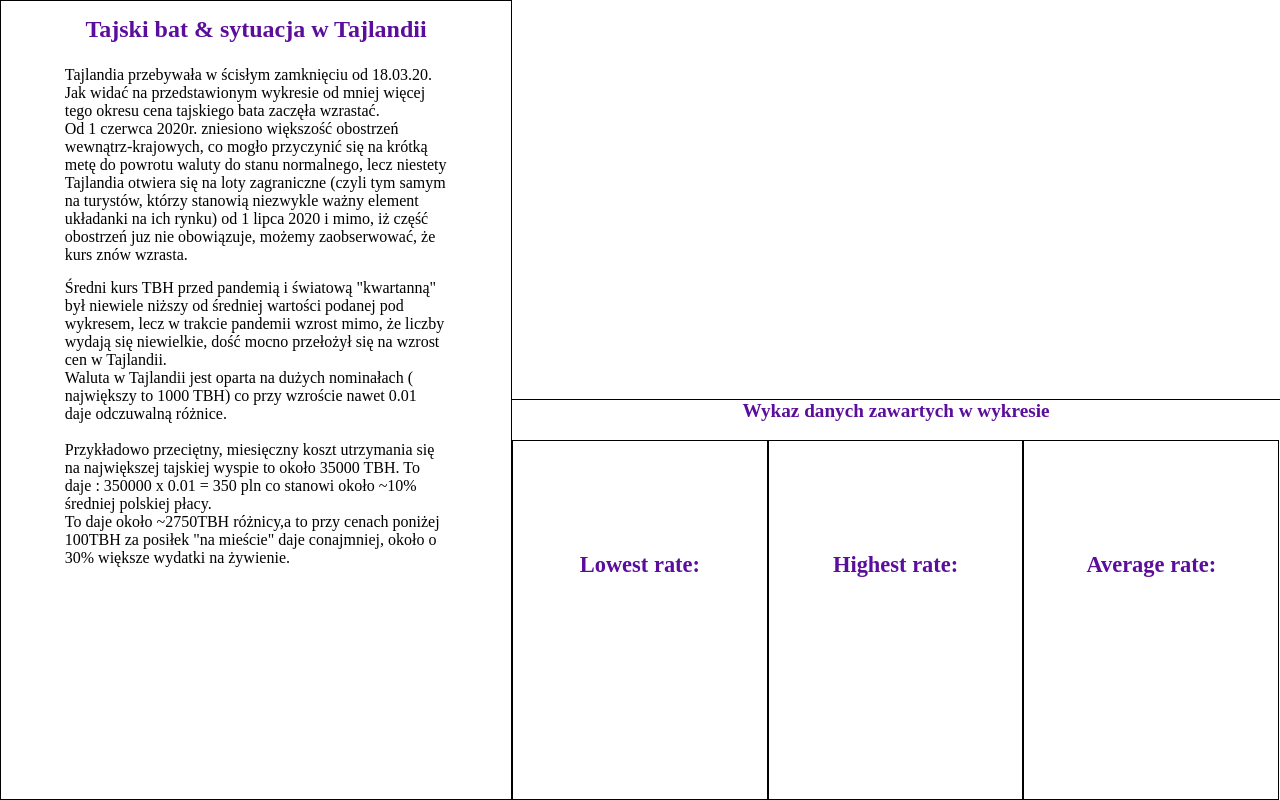
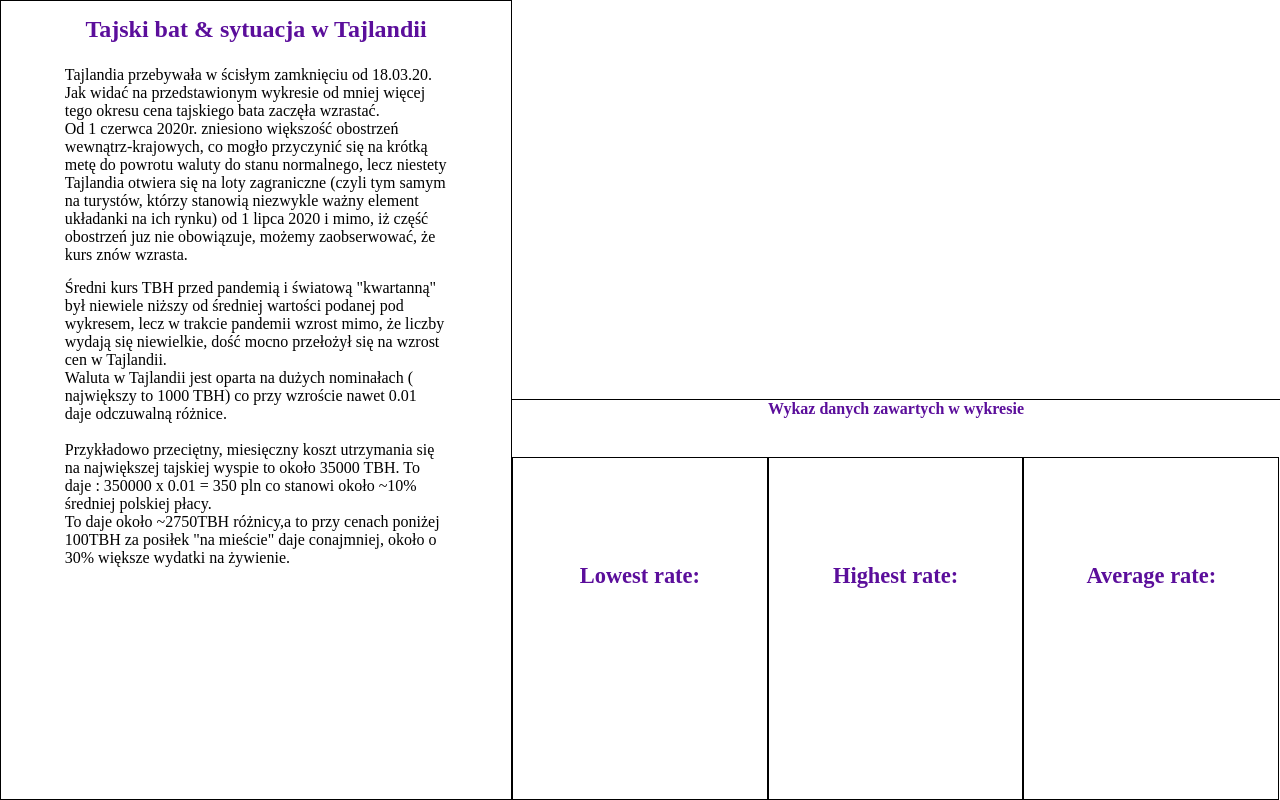
Before and after one commit to robertc481/cdvbigdata, a website with bundled scripts: page index.html in a window 1280 px wide. Built offline with nearby package versions, Linux system fonts and the light colour scheme.

Commit message:
Project made for studies.
Displays fetched data from NBP API.

```diff
--- a/style.css
+++ b/style.css
@@ -55,8 +55,8 @@ h1,h2,h3,h4,h5,h6{
 #section > h2{
    text-align: center;
    width: 100%;
-   height: 10%;
-   font-size: 1.2rem;
+   height: 15%;
+   font-size: 1rem;
 }
 .mainContainer{
  width: 100%;
@@ -92,6 +92,7 @@ h1,h2,h3,h4,h5,h6{
       left: 0;
       top: 65%;
       border:none;
+      overflow:auto;
 
    }
    #section{
```
Also changed, not shown: 4 other files.
